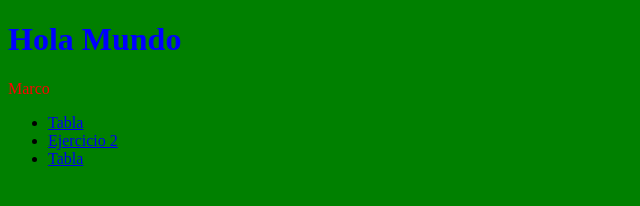
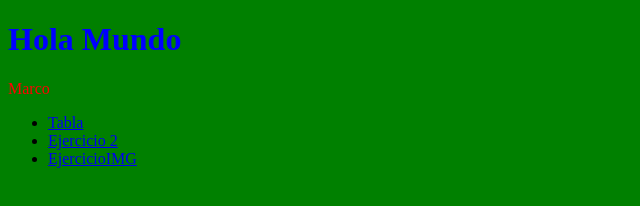
Before and after one commit to MarcoCaaro/MarcoCaaro.github.io, a plain HTML site: page index.html in a window 1280 px wide. Shown: the full height of the page, 0-640 px from the left. Drawn offline with Linux system fonts and the light colour scheme.

Commit message:
Update index.html

```diff
--- a/index.html
+++ b/index.html
@@ -18,7 +18,7 @@
     <ul>
   <li><a href="ejemplos.html">Tabla</a></li>
   <li><a href="Mi página con marcadores.html">Ejercicio 2</a></li>
-      <li><a href="Ejercicio.html">Tabla</a></li>
+      <li><a href="Ejercicio.html">EjercicioIMG</a></li>
 
   </ul>
    <script>
```
